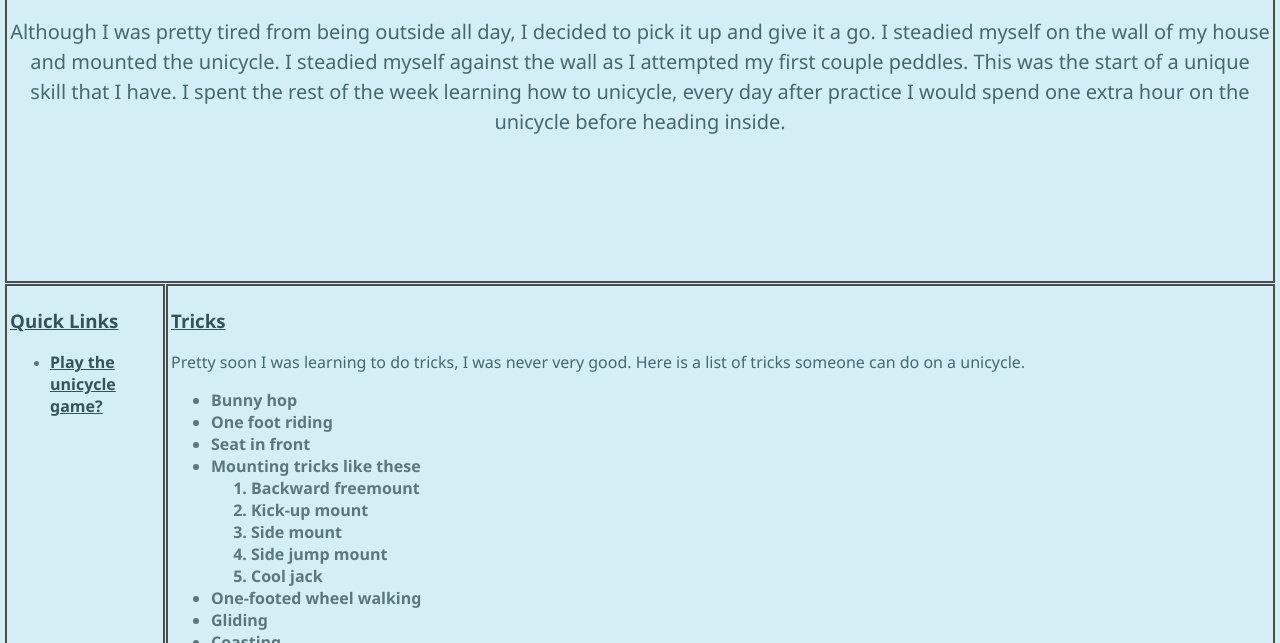
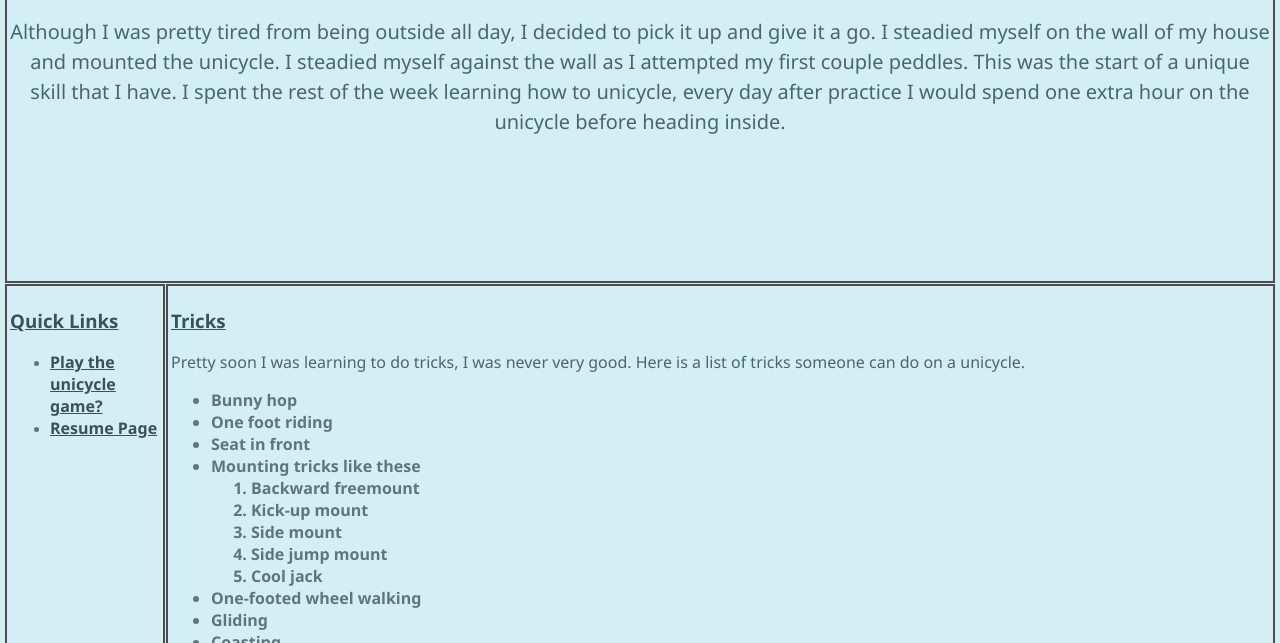
Before and after one commit to samryoung/IS_201_Final_Project, a plain HTML site: page pages/scratch.html in a window 1280 px wide. Shown: the part 157-800 px from the top of the page. Drawn offline with Linux system fonts and the light colour scheme.

Commit message:
Add files via upload

```diff
--- a/pages/scratch.html
+++ b/pages/scratch.html
@@ -14,7 +14,7 @@
             <h3 class="heading">Quick Links</h3>
             <ul class="bullets">
                 <li><a class="heading" href="../pages/AI page.html">Play the unicycle game?</a></li>
-
+                <li><a class="heading" href="../index.html">Resume Page</a> </li>
             </ul>
         </div>
         <div class="common_div main_div">
```
